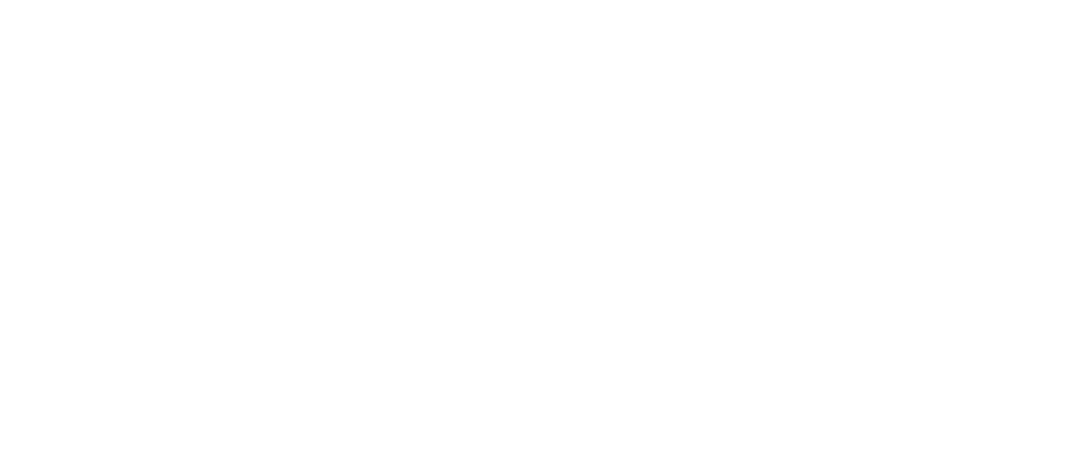
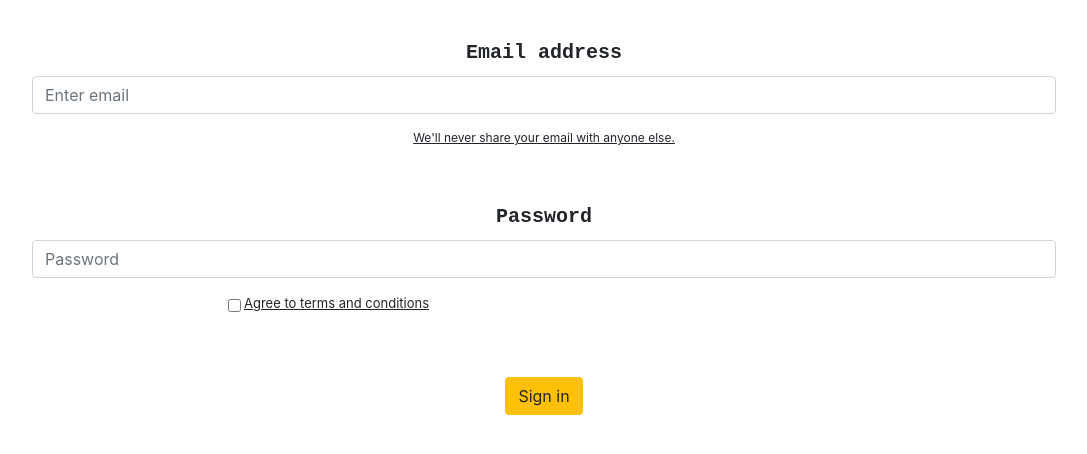
Before and after one commit to MarwanEsm/Currency-Rate-Exchange, a React (Create React App) app: page /LogInScreen in a window 1280 px wide. Shown: the top 454 px of the page, without its empty margins (96-1183 px from the left). Built offline with nearby package versions, Linux system fonts and the light colour scheme.

Commit message:
LogIn screen

```diff
--- a/src/App.js
+++ b/src/App.js
@@ -2,6 +2,7 @@ import "./App.css";
 import React from "react";
 import LandingScreen from "./Firstscreen/LandingScreen";
 import SecondScreen from "./Secondscreen/SecondScreen";
+import LogInScreen from "./LogInscreen/LogInScreen";
 import { BrowserRouter as Router, Switch, Route } from "react-router-dom";
 import "bootstrap/dist/css/bootstrap.min.css";
 
@@ -10,11 +11,14 @@ export default function App() {
     <Router>
       <div className="App">
         <Switch>
-          <Route exact path="/" >
+          <Route exact path="/">
             <LandingScreen />
           </Route>
-          <Route exact path="/SecondScreen" >
-            <SecondScreen />
+          <Route path="/LogInScreen">
+            <LogInScreen />
+            <Route path="/SecondScreen">
+              <SecondScreen />
+            </Route>
           </Route>
         </Switch>
       </div>
--- a/src/Firstscreen/DateAndTime.js
+++ b/src/Firstscreen/DateAndTime.js
@@ -38,6 +38,7 @@ function ShowCurrentDate() {
   const currentDate = date + "-" + month + "-" + year;
 
   return (
+
     <div>
       <h2 style={h2Style}>{currentDate.toLocaleString()}</h2>
     </div>
--- a/src/Firstscreen/LoginButton.js
+++ b/src/Firstscreen/LoginButton.js
@@ -4,7 +4,7 @@ import { useHistory } from "react-router-dom";
 
 function LoginButton() {
   const history = useHistory();
-  const showLogInPage = () => history.push("/Thirdscreen/LogInPage");
+  const showLogInPage = () => history.push("/Loginscreen/LogInScreen");
   return (
     <div>
       <button
--- /dev/null
+++ b/src/LogInscreen/LogInScreen.js
@@ -0,0 +1,77 @@
+import React from "react";
+import Form from "react-bootstrap/Form";
+import Button from "react-bootstrap/Button";
+import "bootstrap/dist/css/bootstrap.min.css";
+
+function LogInScreen() {
+  return (
+    <Form>
+      <Form.Group controlId="formBasicEmail">
+        <Form.Label style={labelStyle}>Email address</Form.Label>
+        <Form.Control
+          type="email"
+          placeholder="Enter email"
+          data-ng-init="resp()"
+          style={inputlStyle}
+        />
+        <Form.Text style={textStyle}>
+          We'll never share your email with anyone else.
+        </Form.Text>
+      </Form.Group>
+
+      <Form.Group controlId="formBasicPassword">
+        <Form.Label style={labelStyle}>Password</Form.Label>
+        <Form.Control
+          type="password"
+          placeholder="Password"
+          data-ng-init="resp()"
+          style={inputlStyle}
+        />
+      </Form.Group>
+      <Form.Group controlId="formBasicCheckbox" style={groupStyle}>
+        <Form.Check type="checkbox" />
+        <Form.Label data-ng-init="resp()">
+          Agree to terms and conditions
+        </Form.Label>
+      </Form.Group>
+      <Button variant="warning" type="submit" style={buttonStyle}>
+        Sign in
+      </Button>
+    </Form>
+  );
+}
+
+const inputlStyle = {
+  marginLeft: "10%",
+  marginRight: "5%",
+  width: "80%",
+  display: "flex",
+  justifyContent: "center",
+};
+
+const labelStyle = {
+  fontSize: 20,
+  fontFamily: "Courier New",
+  marginTop: "3%",
+  fontWeight: "bold",
+};
+
+const textStyle = {
+  marginTop: 15,
+  textDecoration: "underline",
+  fontSize: 12,
+};
+
+const groupStyle = {
+  display: "flex",
+  justifyConten: "space-around",
+  marginLeft: "25%",
+  marginTop: 15,
+  textDecoration: "underline",
+  fontSize: 13,
+};
+
+const buttonStyle = {
+    marginTop:40,
+}
+export default LogInScreen;
```
Also changed, not shown: src/Thirdscreen/LogInPage.js (deleted, +0 -13 lines), 1 other file (tests, documents, lock files or other folders).
